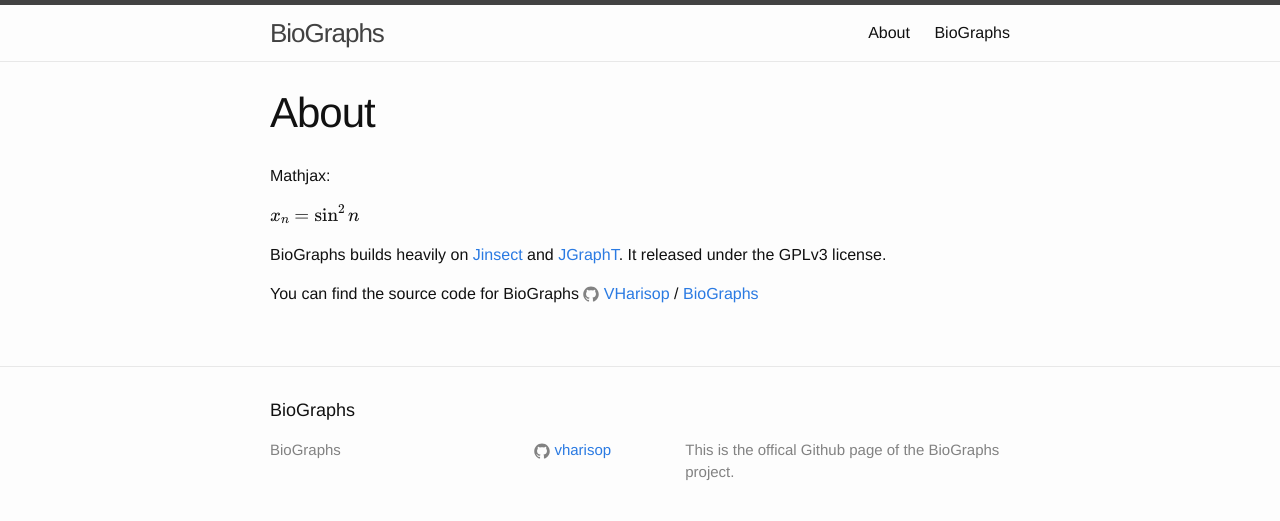
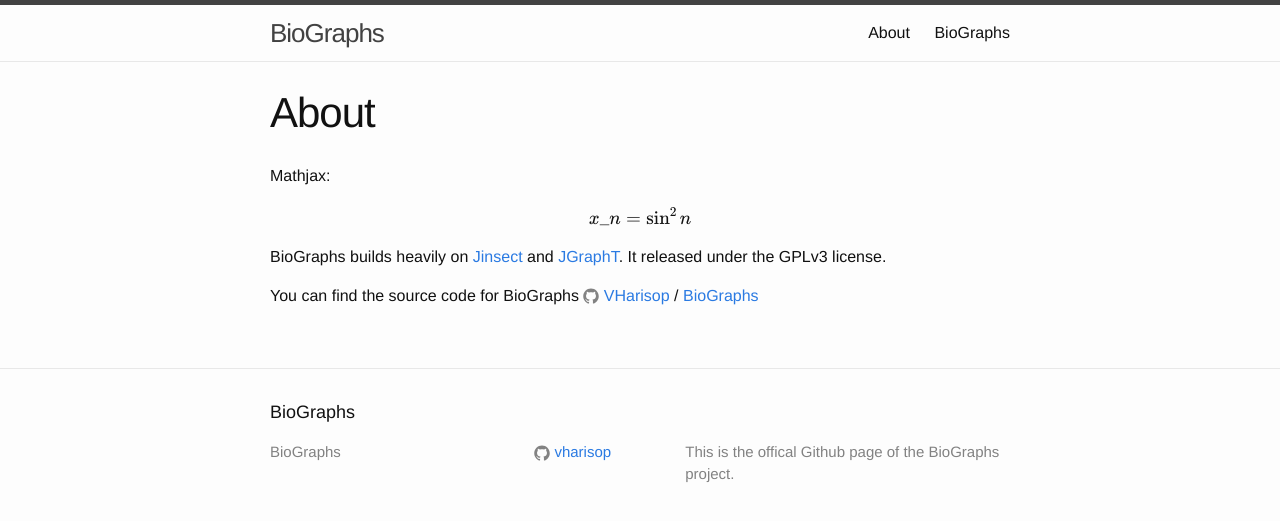
Before and after one commit to VHarisop/BioGraphs, a Jekyll site: the page built from about.md, in a window 1280 px wide. Shown: the top 521 px of the page. Built offline with Jekyll 4.4.1, drawn with Linux system fonts in a browser that asks for light colours; formulas are drawn with MathJax 3.

```diff
--- a/about.md
+++ b/about.md
@@ -6,7 +6,7 @@ permalink: /about/
 
 Mathjax:
 
-$x\_n = \sin^2 n$
+$$ x\_n = \sin^2 n $$
 
 
 BioGraphs builds heavily on [Jinsect][jinsect] and [JGraphT][jgrapht]. It released under the GPLv3 license.
```
